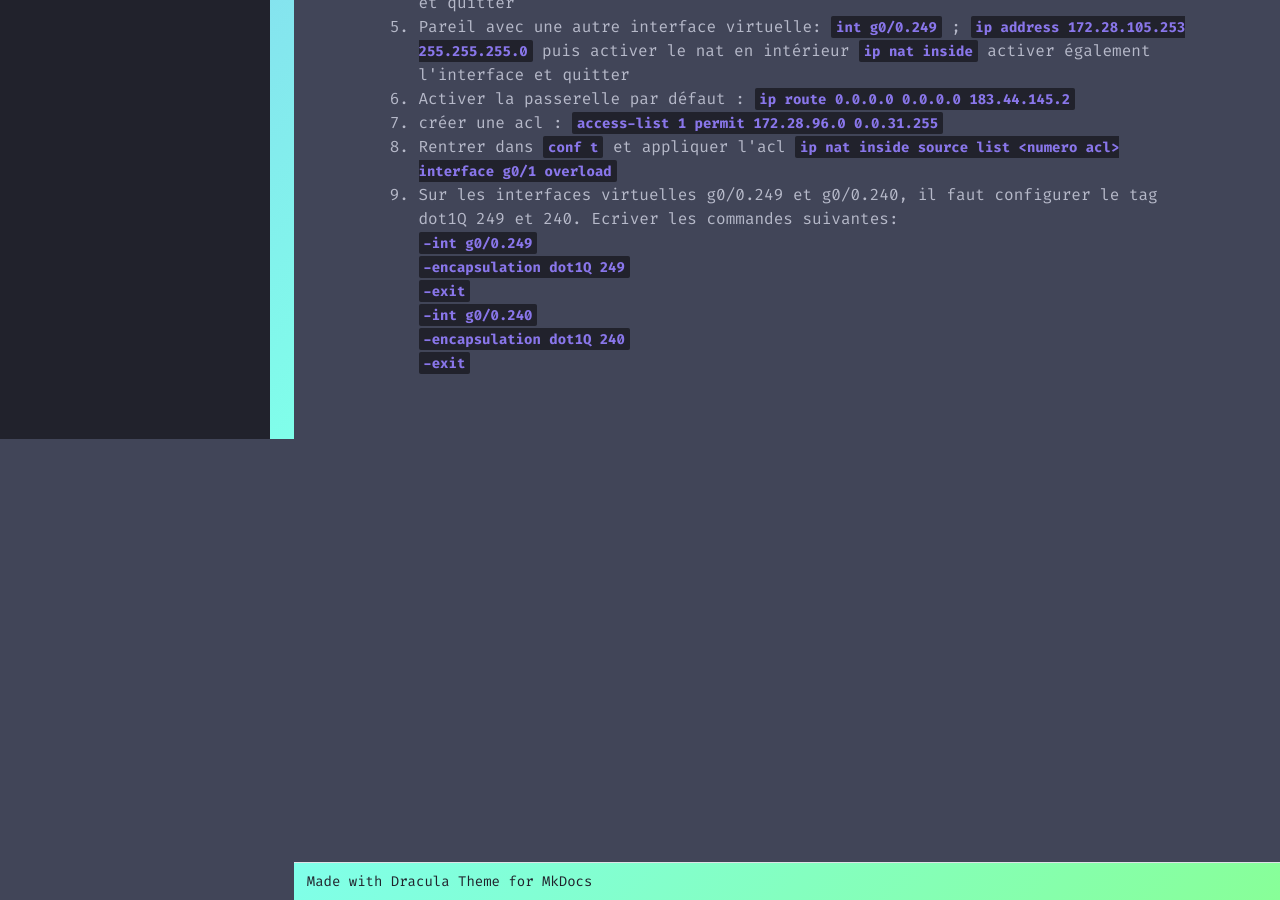
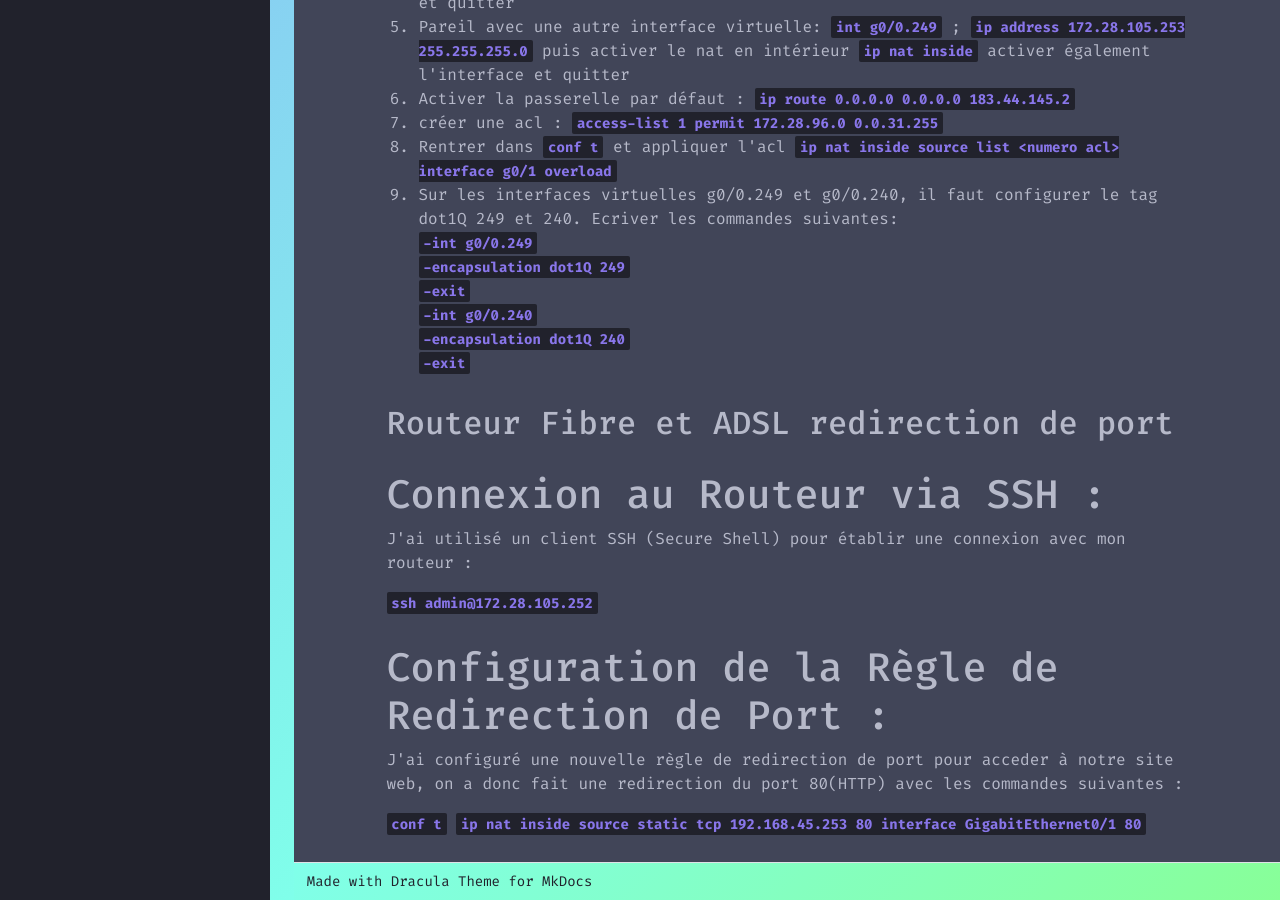
Before and after one commit to eRaETatsuya/OrleansSIO.github.io, an MkDocs documentation site: the page built from docs/routeurs.md, in a window 1280 px wide and 900 px high, scrolled down 1647 px. Built offline with MkDocs 1.6.1 and Material for MkDocs 9.7.7, drawn with Linux system fonts in a browser that asks for light colours.

Commit message:
Update routeurs.md

```diff
--- a/docs/routeurs.md
+++ b/docs/routeurs.md
@@ -67,3 +67,16 @@ activer également l'interface et quitter
             **`-encapsulation dot1Q 240`**
             <br>
             **`-exit`**
+
+## Routeur Fibre et ADSL redirection de port
+
+# Connexion au Routeur via SSH :
+J'ai utilisé un client SSH (Secure Shell) pour établir une connexion avec mon routeur :
+
+**`ssh admin@172.28.105.252`**
+
+# Configuration de la Règle de Redirection de Port :
+J'ai configuré une nouvelle règle de redirection de port pour acceder à notre site web, on a donc fait une redirection du port 80(HTTP) avec les commandes suivantes :
+
+**`conf t`**
+**`ip nat inside source static tcp 192.168.45.253 80 interface GigabitEthernet0/1 80`**
```
